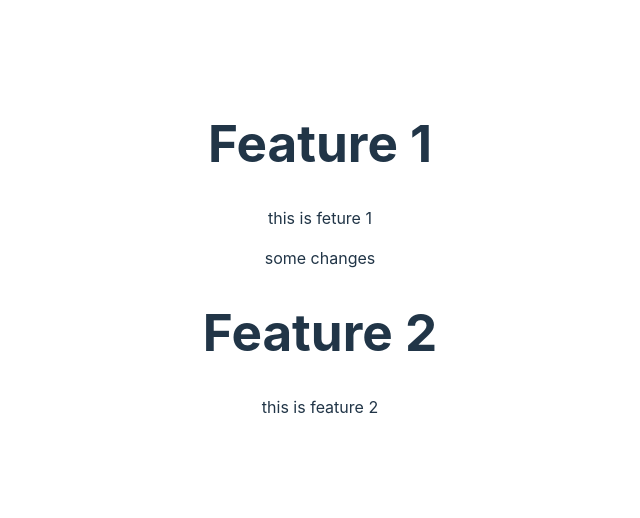
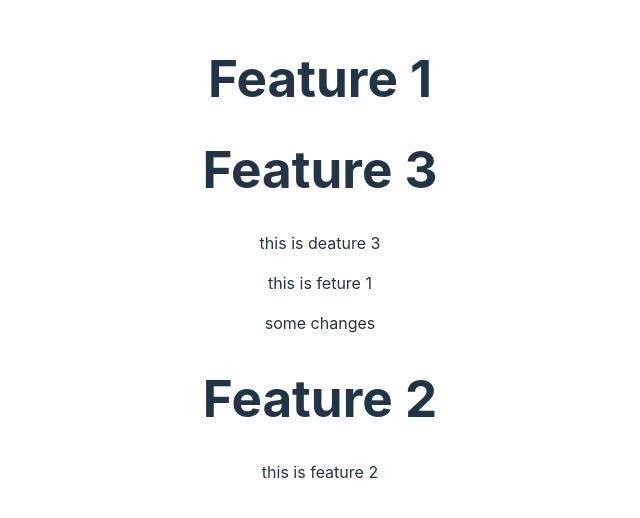
Before and after one commit to rohanvaseta/practice-git, a React (Vite) app: page / in a window 1280 px wide. Shown: the part 150-668 px from the top of the page, without its empty margins (320-960 px from the left). Built offline with nearby package versions, Linux system fonts and the light colour scheme.

Commit message:
First commit in feature 3

```diff
--- a/src/App.jsx
+++ b/src/App.jsx
@@ -5,6 +5,8 @@ function App() {
   return (
     <>
       <h1>Feature 1</h1>
+      <h1>Feature 3</h1>
+      <span>this is deature 3</span>
       <p>this is feture 1 </p>
       <span>some changes</span>
       <h1>Feature 2</h1>
```
